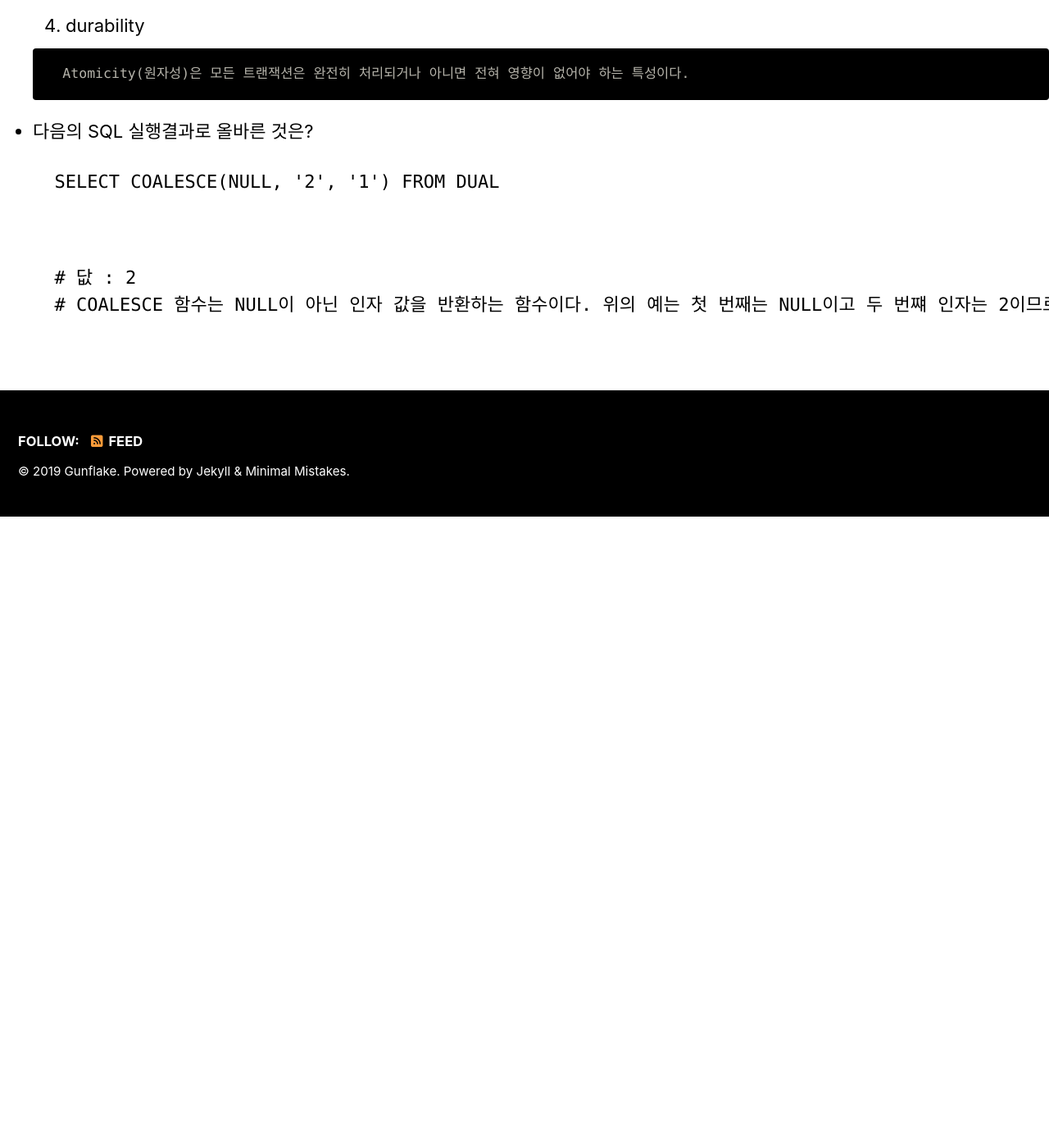
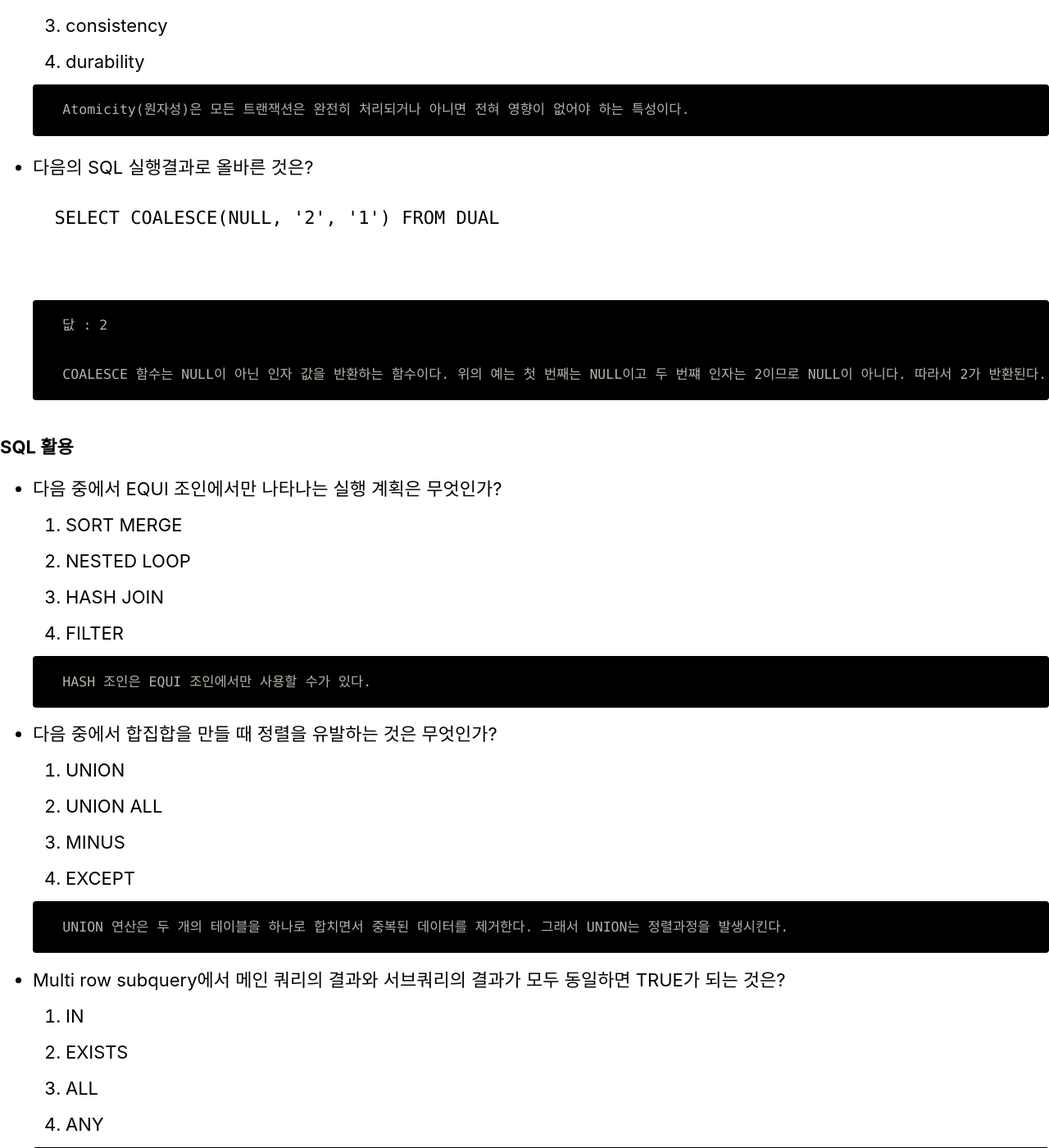
Before and after one commit to gunflake/gunflake.github.io, a Jekyll site: the page built from record/SQL D/오답노트.md, in a window 1280 px wide and 1400 px high, scrolled down 9069 px. Shown: the whole window at 82% size. Built offline with Jekyll 4.4.1, drawn with Linux system fonts in a browser that asks for light colours; cached includes are drawn as plain includes; nearby versions of some CDN libraries; our own code applies the rules of GitHub Pages for plain Markdown files; before the commit the page ends 9699 px from its top, so only the background shows below that; some of the changed text lies outside the part shown.

Commit message:
SQL 기본 및 활용 개념 정리

````diff
--- a/record/SQL D/오답노트.md
+++ b/record/SQL D/오답노트.md
@@ -3,6 +3,7 @@
 ## 목차
 - [데이터 모델링](#데이터-모델링)
 - [SQL 기본](#SQL-기본)
+- [SQL 활용](#SQL-활용)
 
 ## 데이터 모델링
 
@@ -328,7 +329,42 @@
 
     <br>
 
-    ```SQL
-    # 닶 : 2
-    # COALESCE 함수는 NULL이 아닌 인자 값을 반환하는 함수이다. 위의 예는 첫 번째는 NULL이고 두 번쨰 인자는 2이므로 NULL이 아니다. 따라서 2가 반환된다.
     ```
+    닶 : 2
+
+    COALESCE 함수는 NULL이 아닌 인자 값을 반환하는 함수이다. 위의 예는 첫 번째는 NULL이고 두 번쨰 인자는 2이므로 NULL이 아니다. 따라서 2가 반환된다.
+    ```
+
+### SQL 활용
+- 다음 중에서 EQUI 조인에서만 나타나는 실행 계획은 무엇인가?
+    1. SORT MERGE
+    2. NESTED LOOP
+    3. HASH JOIN
+    4. FILTER
+    <br>
+
+    ```
+    HASH 조인은 EQUI 조인에서만 사용할 수가 있다.
+    ```
+
+- 다음 중에서 합집합을 만들 때 정렬을 유발하는 것은 무엇인가?
+    1. UNION
+    2. UNION ALL
+    3. MINUS
+    4. EXCEPT
+    <br>
+
+    ```
+    UNION 연산은 두 개의 테이블을 하나로 합치면서 중복된 데이터를 제거한다. 그래서 UNION는 정렬과정을 발생시킨다.
+    ```
+
+- Multi row subquery에서 메인 쿼리의 결과와 서브쿼리의 결과가 모두 동일하면 TRUE가 되는 것은?
+    1. IN
+    2. EXISTS
+    3. ALL
+    4. ANY
+    <br>
+
+    ```
+    ALL은 메인쿼리의 결과와 서브쿼리의 결과가 모두 동일하면 참이 된다.
+    ```
````
Also changed, not shown: record/SQL D/2-2 SQL 활용.md (added, +224 -0 lines), record/SQL D/2-3 SQL 최적화의 원리.md (added, +7 -0 lines).
